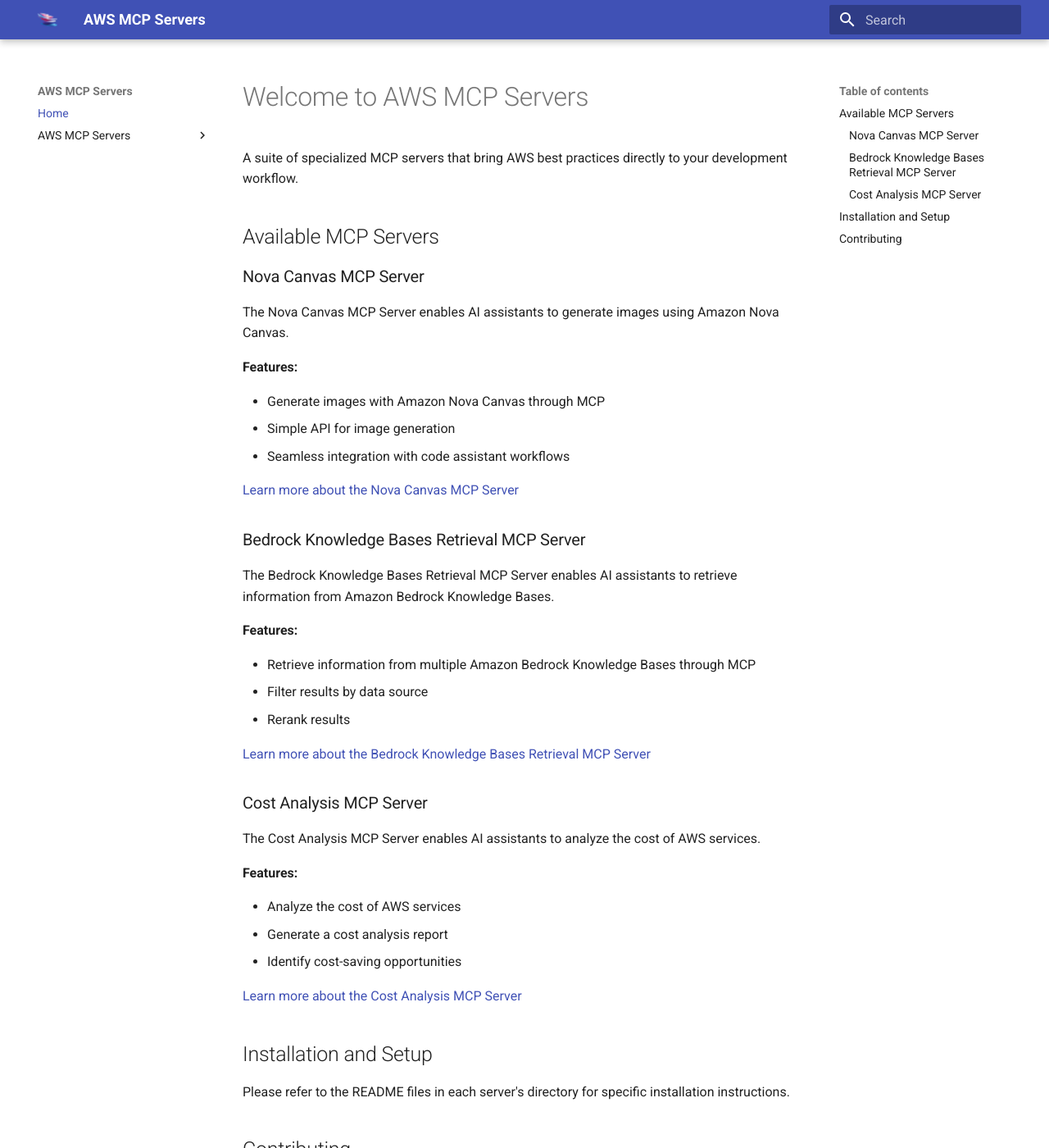
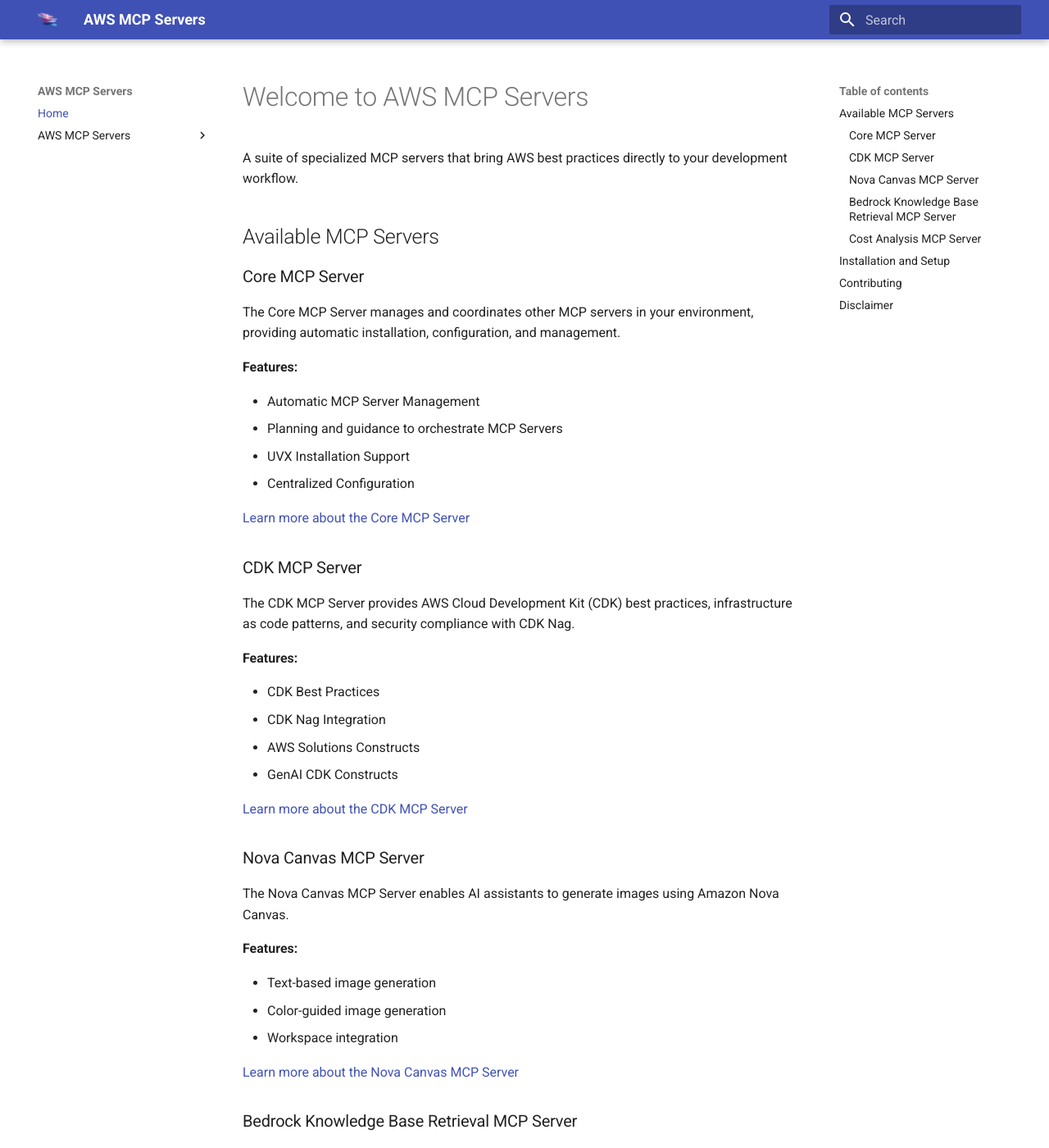
Before and after one commit to yoshidayasutaka/mcp, an MkDocs documentation site: the page built from docs/index.md, in a window 1280 px wide and 1400 px high. Shown: the whole window at 82% size. Built offline with MkDocs 1.6.1 and Material for MkDocs 9.7.7, drawn with Linux system fonts in a browser that asks for light colours; some of the changed text lies outside the part shown.

Commit message:
Docs cleanup (#48)
* Refactor documentation and titles for MCP servers

- Updated titles in README files for consistency across MCP servers.
- Enhanced descriptions and features for Core, CDK, Nova Canvas, Bedrock Knowledge Base Retrieval, and Cost Analysis MCP servers.
- Improved navigation structure in mkdocs.yml for better clarity.
- Adjusted feature lists for better readability and detail.

These changes aim to provide clearer information and a more cohesive presentation of the MCP servers.

* Enhance README for Core MCP Server

- Added detailed description and features for the Core MCP Server, including automatic management, planning guidance, UVX installation support, and centralized configuration.
- Included links to further documentation and resources for better user navigation.

These updates aim to improve clarity and provide comprehensive information about the Core MCP Server.

* Update documentation to include disclaimers for MCP Server usage

- Added a disclaimer section in both README.md and docs/index.md to inform users about the importance of conducting independent assessments before using an MCP Server.
- The disclaimer emphasizes compliance with security, quality control practices, and relevant laws.

These updates aim to enhance user awareness and responsibility regarding MCP Server usage.

* Update README.md to include new MCP server configuration

- Added configuration for the `awslabs.core-mcp-server` with command, arguments, and environment variables.
- Updated environment variables for existing MCP servers to include `FASTMCP_LOG_LEVEL` for error logging.

These changes enhance the documentation for better clarity on MCP server setup and configuration.

```diff
--- a/docs/index.md
+++ b/docs/index.md
@@ -3,6 +3,32 @@
 A suite of specialized MCP servers that bring AWS best practices directly to your development workflow.
 
 ## Available MCP Servers
+
+### Core MCP Server
+
+The Core MCP Server manages and coordinates other MCP servers in your environment, providing automatic installation, configuration, and management.
+
+**Features:**
+
+- Automatic MCP Server Management
+- Planning and guidance to orchestrate MCP Servers
+- UVX Installation Support
+- Centralized Configuration
+
+[Learn more about the Core MCP Server](servers/core-mcp-server.md)
+
+### CDK MCP Server
+
+The CDK MCP Server provides AWS Cloud Development Kit (CDK) best practices, infrastructure as code patterns, and security compliance with CDK Nag.
+
+**Features:**
+
+- CDK Best Practices
+- CDK Nag Integration
+- AWS Solutions Constructs
+- GenAI CDK Constructs
+
+[Learn more about the CDK MCP Server](servers/cdk-mcp-server.md)
 
 ### Nova Canvas MCP Server
 
@@ -10,23 +36,24 @@
 
 **Features:**
 
-- Generate images with Amazon Nova Canvas through MCP
-- Simple API for image generation
-- Seamless integration with code assistant workflows
+- Text-based image generation
+- Color-guided image generation
+- Workspace integration
 
 [Learn more about the Nova Canvas MCP Server](servers/nova-canvas-mcp-server.md)
 
-### Bedrock Knowledge Bases Retrieval MCP Server
+### Bedrock Knowledge Base Retrieval MCP Server
 
-The Bedrock Knowledge Bases Retrieval MCP Server enables AI assistants to retrieve information from Amazon Bedrock Knowledge Bases.
+The Bedrock Knowledge Base Retrieval MCP Server enables AI assistants to retrieve information from Amazon Bedrock Knowledge Bases.
 
 **Features:**
 
-- Retrieve information from multiple Amazon Bedrock Knowledge Bases through MCP
+- Discover knowledge bases and their data sources
+- Query knowledge bases with natural language
 - Filter results by data source
 - Rerank results
 
-[Learn more about the Bedrock Knowledge Bases Retrieval MCP Server](servers/bedrock-kb-retrieval-mcp-server.md)
+[Learn more about the Bedrock Knowledge Base Retrieval MCP Server](servers/bedrock-kb-retrieval-mcp-server.md)
 
 ### Cost Analysis MCP Server
 
@@ -34,9 +61,9 @@
 
 **Features:**
 
-- Analyze the cost of AWS services
-- Generate a cost analysis report
-- Identify cost-saving opportunities
+- Analyze and predict AWS costs before deployment
+- Query cost data with natural language
+- Generate cost reports and insights
 
 [Learn more about the Cost Analysis MCP Server](servers/cost-analysis-mcp-server.md)
 
@@ -47,3 +74,7 @@
 ## Contributing
 
 Contributions are welcome! Please see the [contributing guidelines](../CONTRIBUTING.md) for more information.
+
+## Disclaimer
+
+Before using an MCP Server, you should consider conducting your own independent assessment to ensure that your use would comply with your own specific security and quality control practices and standards, as well as the laws, rules, and regulations that govern you and your content.
--- a/mkdocs.yml
+++ b/mkdocs.yml
@@ -13,8 +13,8 @@
 nav:
   - Home: index.md
   - AWS MCP Servers:
-    - MCP Server for Core: servers/core-mcp-server.md
-    - MCP Server for CDK: servers/cdk-mcp-server.md
-    - MCP Server for Nova Canvas: servers/nova-canvas-mcp-server.md
-    - MCP Server for Amazon Bedrock Knowledge Base Retrieval: servers/bedrock-kb-retrieval-mcp-server.md
-    - MCP Server for Cost Analysis: servers/cost-analysis-mcp-server.md
+    - Core MCP Server: servers/core-mcp-server.md
+    - CDK MCP Server: servers/cdk-mcp-server.md
+    - Nova Canvas MCP Server: servers/nova-canvas-mcp-server.md
+    - Bedrock Knowledge Base Retrieval MCP Server: servers/bedrock-kb-retrieval-mcp-server.md
+    - Cost Analysis MCP Server: servers/cost-analysis-mcp-server.md
```
Also changed, not shown: README.md (+28 -2 lines), docs/servers/bedrock-kb-retrieval-mcp-server.md (+1 -1 lines), docs/servers/cdk-mcp-server.md (+1 -1 lines), docs/servers/cost-analysis-mcp-server.md (+1 -1 lines), docs/servers/nova-canvas-mcp-server.md (+1 -1 lines), src/bedrock-kb-retrieval-mcp-server/README.md (+24 -10 lines), src/cdk-mcp-server/README.md (+27 -13 lines), src/core-mcp-server/README.md (+22 -10 lines), src/cost-analysis-mcp-server/README.md (+4 -5 lines), src/nova-canvas-mcp-server/README.md (+10 -11 lines).
